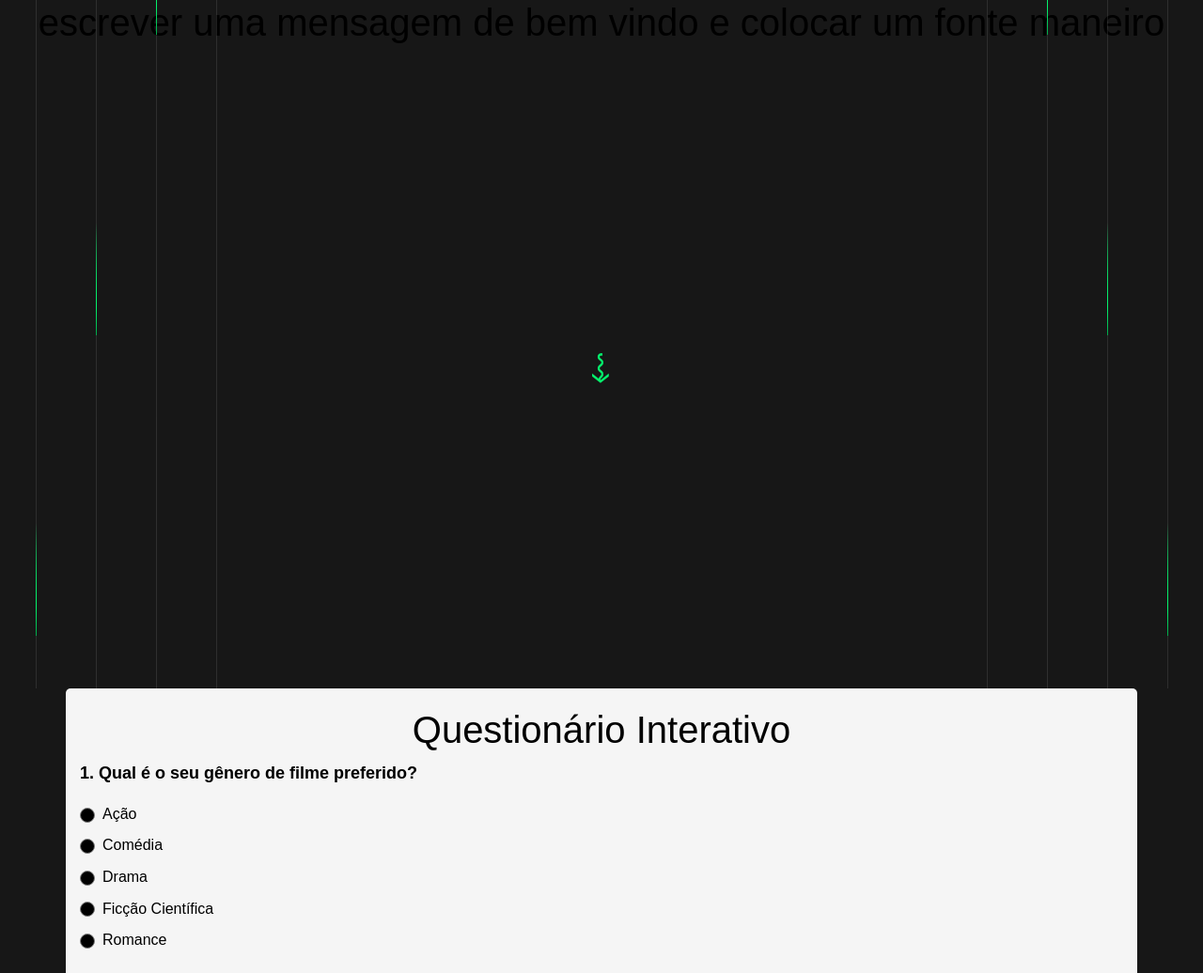
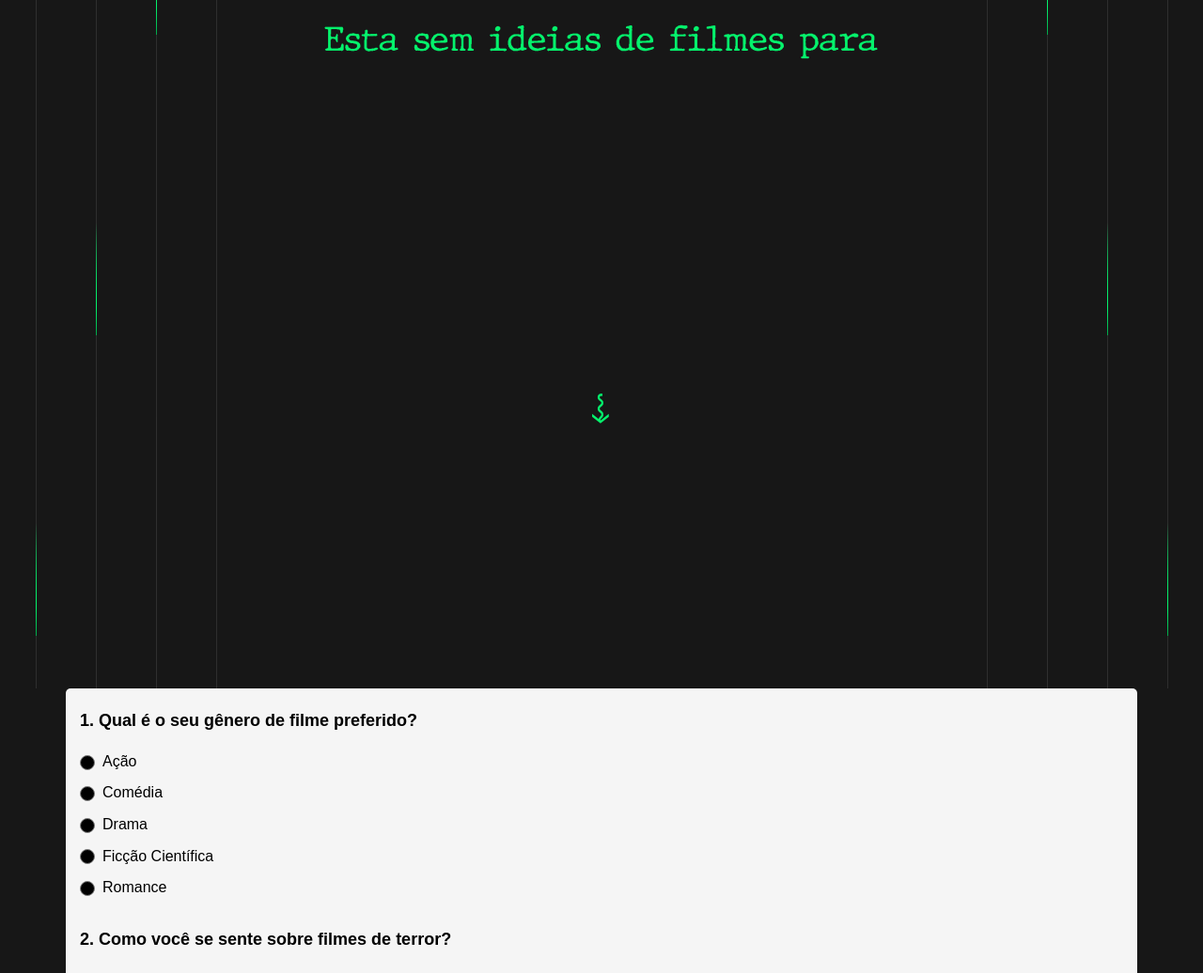
Before and after one commit to viniciusdvieira/Films-recommender-online, a Django app: page / in a window 1280 px wide. Shown: the part 67-1103 px from the top of the page at 94% size. Run offline with Django 4.2, Linux system fonts and the light colour scheme; some libraries are stand-ins or nearby versions.

Commit message:
CSS update
simplesmente não cosnigo fazer o js quebrar a linha

```diff
--- a/app_recommender/templates/src/index.html
+++ b/app_recommender/templates/src/index.html
@@ -18,7 +18,9 @@
         <a href="#" class="navopcoes"><i class="fa-solid fa-gamepad fa-lg" id="iconnav"></i>Jogos</a>
         <a href="#" class="navopcoes"><i class="fa-solid fa-book fa-lg" id="iconnav"></i>Livros</a>
     </nav>
-    <h1>escrever uma mensagem de bem vindo e colocar um fonte maneiro</h1>
+    <div class="title">
+        <h1 id="movie-title"></h1>
+    </div>
 
     <span id="spanlink"><a href="#formprin" id="scrollLink">~></a></span>
 
@@ -35,7 +37,6 @@
     <div class="line right"></div>
 </div>
 <div class="container" id="formprin">
-    <h1>Questionário Interativo</h1>
     <form id="quiz-form" method="post" action="{% url 'recomendation' %}">
         {% csrf_token %}
         <!-- Pergunta 1 -->
--- a/static/css/style.css
+++ b/static/css/style.css
@@ -1,6 +1,11 @@
 @import url('https://fonts.googleapis.com/css2?family=JetBrains+Mono:ital,wght@0,100;0,200;0,300;0,400;0,500;0,600;0,700;0,800;1,100;1,200;1,300;1,400;1,500;1,600;1,700;1,800&display=swap');
 
 
+
+@font-face {
+  font-family: 'Typewriter';
+  src: url('/static/fonts/JMH_Typewriter.ttf') format('truetype');
+}
 
 
 
@@ -202,9 +207,47 @@ nav > a {
   font-size: 30px;
   font-family: 'JetBrains Mono';
   transform: rotate(90deg);
+}
+
+.title {
+  justify-content: center;
+  align-items: center;
+  display: flex;
+  text-align: center;
+  padding: 20px;
+}
 
 
+#movie-title {
+  font-size: 36px;
+  color: var(--cor1);
+  font-family: 'Typewriter';
+  white-space: nowrap;
+  overflow: hidden;
+  border-right: 1px solid white;
+  animation: typing 4s steps(30, end), blink-caret 0.5s step-end infinite;
 }
+
+@keyframes typing {
+  from {
+      width: 0;
+  }
+  to {
+      width: 100%;
+  }
+}
+
+@keyframes blink-caret {
+  from,
+  to {
+      border-color: transparent;
+  }
+  50% {
+      border-color: white;
+  }
+}
+
+
 
 .container {
   max-width: 1000px;
--- a/static/js/script.js
+++ b/static/js/script.js
@@ -6,3 +6,43 @@ document.getElementById('scrollLink').addEventListener('click', function (e) {
         behavior: 'smooth'
     });
 });
+
+
+document.addEventListener("DOMContentLoaded", function() {
+    const titles = [
+        "Esta sem ideias de filmes para assistir?",
+        "Descubra aqui qual filme se encaixa no seu padrão",
+        "Seu Recomendador de filmes online"
+    ];
+
+    let currentTitleIndex = 0;
+    const titleElement = document.getElementById("movie-title");
+
+    function typeTitle() {
+        let text = titles[currentTitleIndex];
+        let charIndex = 0;
+        const typeInterval = setInterval(function() {
+            if (charIndex < text.length) {
+                titleElement.textContent += text.charAt(charIndex);
+                charIndex++;
+            } else {
+                clearInterval(typeInterval);
+                setTimeout(eraseTitle, 2000);
+            }
+        }, 100);
+    }
+
+    function eraseTitle() {
+        const eraseInterval = setInterval(function() {
+            if (titleElement.textContent.length > 0) {
+                titleElement.textContent = titleElement.textContent.slice(0, -1);
+            } else {
+                clearInterval(eraseInterval);
+                currentTitleIndex = (currentTitleIndex + 1) % titles.length;
+                setTimeout(typeTitle, 1000);
+            }
+        }, 50);
+    }
+
+    typeTitle(); // Iniciar a animação
+});
```
Also changed, not shown: static/fonts/JMH_Typewriter-Thin.ttf (added), static/fonts/JMH_Typewriter.ttf (added).
